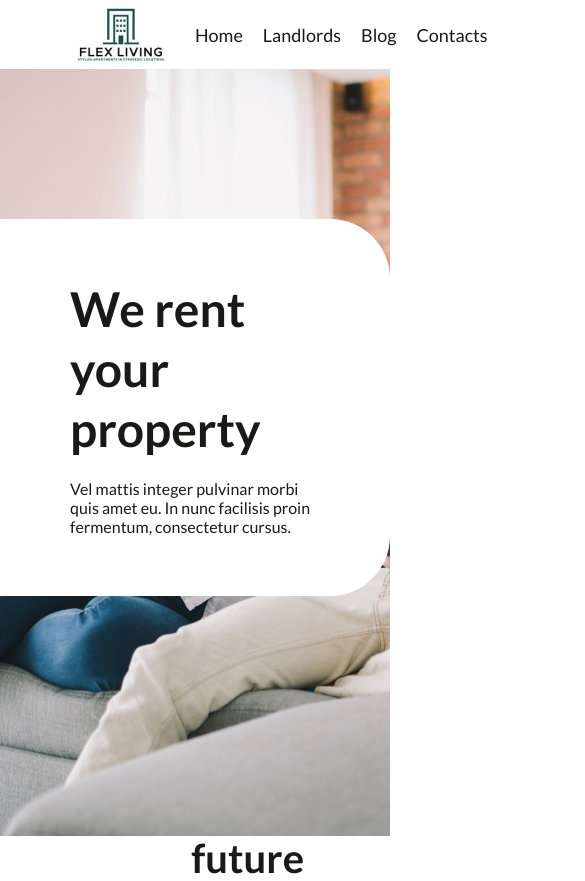
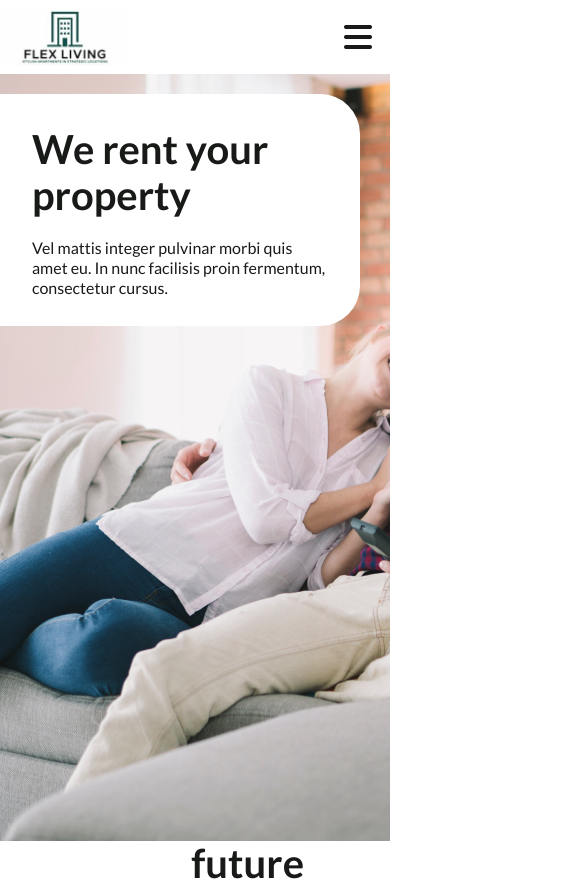
Before and after one commit to Johnpaulabraham/KodeCamp-RWD-Task-4, a plain HTML site: page index.html in a window 390 px wide. Shown: the top 881 px of the page, 585 px wide, since content can reach past the window. Drawn offline with Linux system fonts and the light colour scheme.

Commit message:
Updated the Hero section

```diff
--- a/css/index.css
+++ b/css/index.css
@@ -14,15 +14,17 @@ body {
 /* Header section */
 #header-div {
   width: 100%;
-  max-height: 14vh;
+  max-height: 83px;
   background-color: rgba(255, 255, 255, 1);
+  padding: 5px 0;
 }
 
 #nav-bar {
   display: flex;
   justify-content: space-between;
   align-items: center;
-  margin: 5px 55px;
+  max-width: 95%;
+  margin: 0 auto;
 }
 
 #nav-bar img {
@@ -35,6 +37,7 @@ body {
   display: flex;
   justify-content: space-between;
   align-items: center;
+  gap: 40px;
 }
 
 #header-div li {
@@ -42,12 +45,15 @@ body {
   font-weight: 400;
   font-size: 18px;
   line-height: 24px;
-  padding: 10px;
 }
 
 #header-div a {
   text-decoration: none;
   color: rgba(24, 26, 24, 1);
+}
+
+#nav-bar .hambuggar {
+  display: none;
 }
 
 /* Hero section */
@@ -63,11 +69,12 @@ body {
 
 #hero-section #hero-text-div {
   background-color: rgba(255, 255, 255, 1);
-  max-width: 450px;
-  min-height: 310px;
+  width: 450px;
+  height: 336px;
   position: absolute;
-  top: 150px;
-  padding: 60px 70px;
+  top: 140px;
+  padding: 60px 80px 60px 80px;
+  gap: 32px;
   border-radius: 0px 60px 60px 0px;
 }
 
@@ -177,13 +184,10 @@ body {
 
 .fa-solid {
   font-size: 2rem;
-  /* width: 55px; */
-  /* height: 40px; */
-  margin-bottom: 10px;
 }
 
 .divs h4 {
-  margin-bottom: 10px;
+  margin: 10px 0 10px 0px;
 }
 
 .feature-divs .divs {
@@ -240,7 +244,7 @@ body {
 }
 
 .loc p {
-font-family: 'lato';
+  font-family: "lato";
   font-size: 24px;
   font-weight: 700;
   line-height: 32px;
@@ -258,9 +262,77 @@ margin: 15px;
   margin: 35px;
 }
 
+/* RESPONSIVINESS */
+@media (max-width: 768px) {
+  #header-div {
+    width: 100%;
+    max-height: 83px;
+    background-color: rgba(255, 255, 255, 1);
+    padding: 5px 0;
+  }
 
+  #nav-bar {
+    display: flex;
+    justify-content: space-between;
+    align-items: center;
+    max-width: 100%;
+    height: 64px;
+  }
 
-/* RESPONSIVINESS */
-/* @media (min-width: 768px) {
+  #nav-bar img {
+    min-width: 67px;
+    max-height: 40px;
+  }
 
-} */
+  #nav-bar ul {
+    display: none;
+  }
+
+  #nav-bar .hambuggar {
+    display: flex;
+    justify-content: center;
+    align-items: center;
+    width: 24px;
+    height: 24px;
+    margin-right: 20px;
+  }
+
+  /* Hero Responsiviness */
+  #hero-section {
+    background-image: url(../images/Hero.png);
+    background-position: center;
+    background-size: cover;
+    background-repeat: no-repeat;
+    min-width: 100%;
+    min-height: 767px;
+    position: relative;
+  }
+
+  #hero-section #hero-text-div {
+    background-color: rgba(255, 255, 255, 1);
+    width: 360px;
+    height: 232px;
+    top: 20px;
+    padding: 32px;
+    gap: 20px;
+    border-radius: 0px 40px 40px 0px;
+  }
+
+  #hero-text-div h2 {
+    color: rgba(24, 26, 24, 1);
+    font-family: "lato";
+    font-size: 40px;
+    font-weight: 700;
+    line-height: 46px;
+    text-align: left;
+  }
+
+  #hero-text-div p {
+    color: rgba(24, 26, 24, 1);
+    font-family: "lato";
+    font-size: 16px;
+    font-weight: 400;
+    line-height: 20px;
+    text-align: left;
+  }
+}
--- a/index.html
+++ b/index.html
@@ -27,7 +27,7 @@
     <!-- Header section -->
     <header id="header-div">
       <nav id="nav-bar">
-        <img src="./images/Logo.png" alt="Logo" title="Flex Living" />
+        <img src="./images/Logo.png" alt="Logo" />
 
         <ul>
           <li><a href="#">Home</a></li>
@@ -35,6 +35,9 @@
           <li><a href="#">Blog</a></li>
           <li><a href="#">Contacts</a></li>
         </ul>
+
+        <i class="fa-solid fa-bars hambuggar"></i>
+
       </nav>
     </header>
 
@@ -107,7 +110,7 @@
     </div>
 
     <!-- Location Section -->
-    <div id="location-section">
+    <!-- <div id="location-section">
 
       <div class="location-text">
         <h2>Choose your location</h2>
@@ -144,6 +147,6 @@
       </div>
 
       <div class="location-btn">View all spaces</div>
-    </div>
+    </div> -->
   </body>
 </html>
```
Lines whose indentation alone changed are shown as unchanged.
